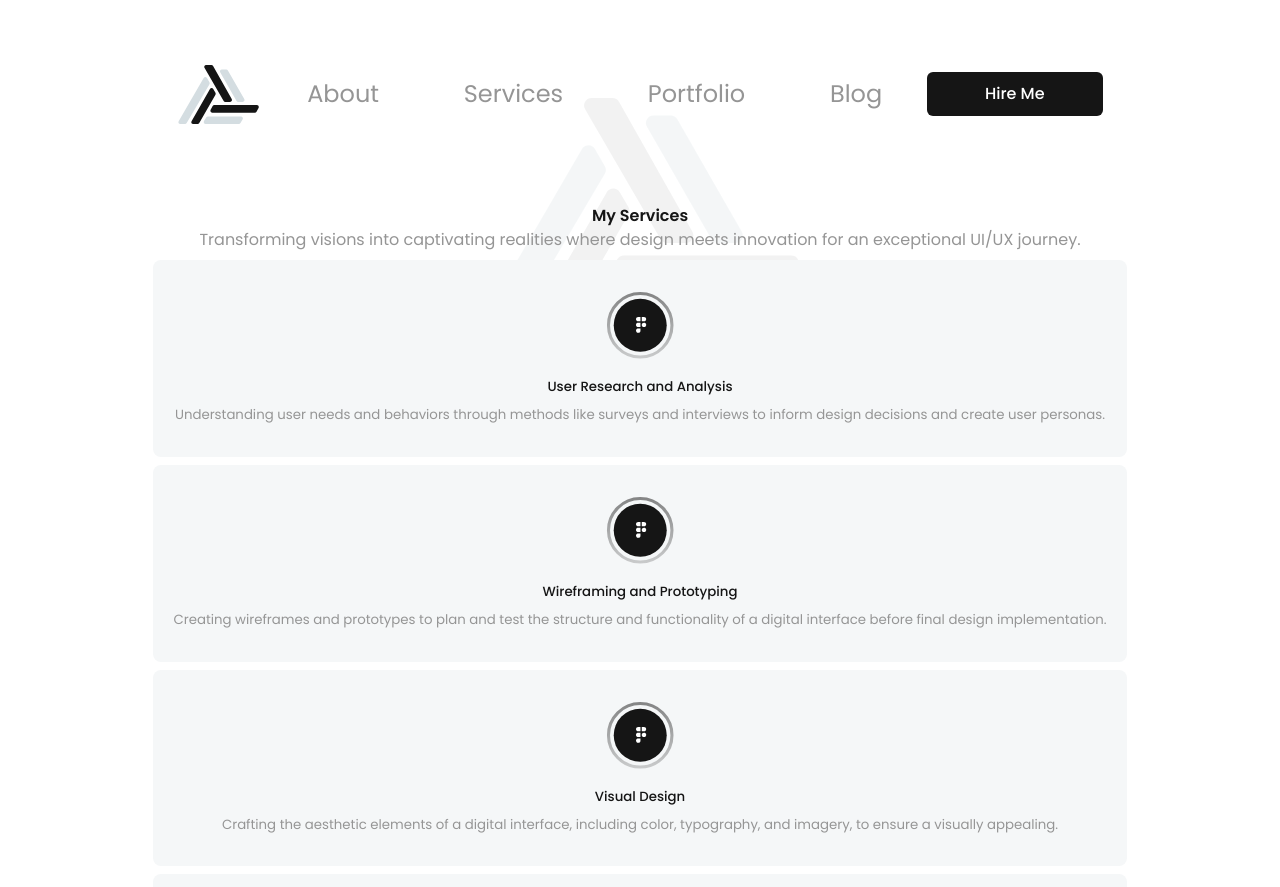
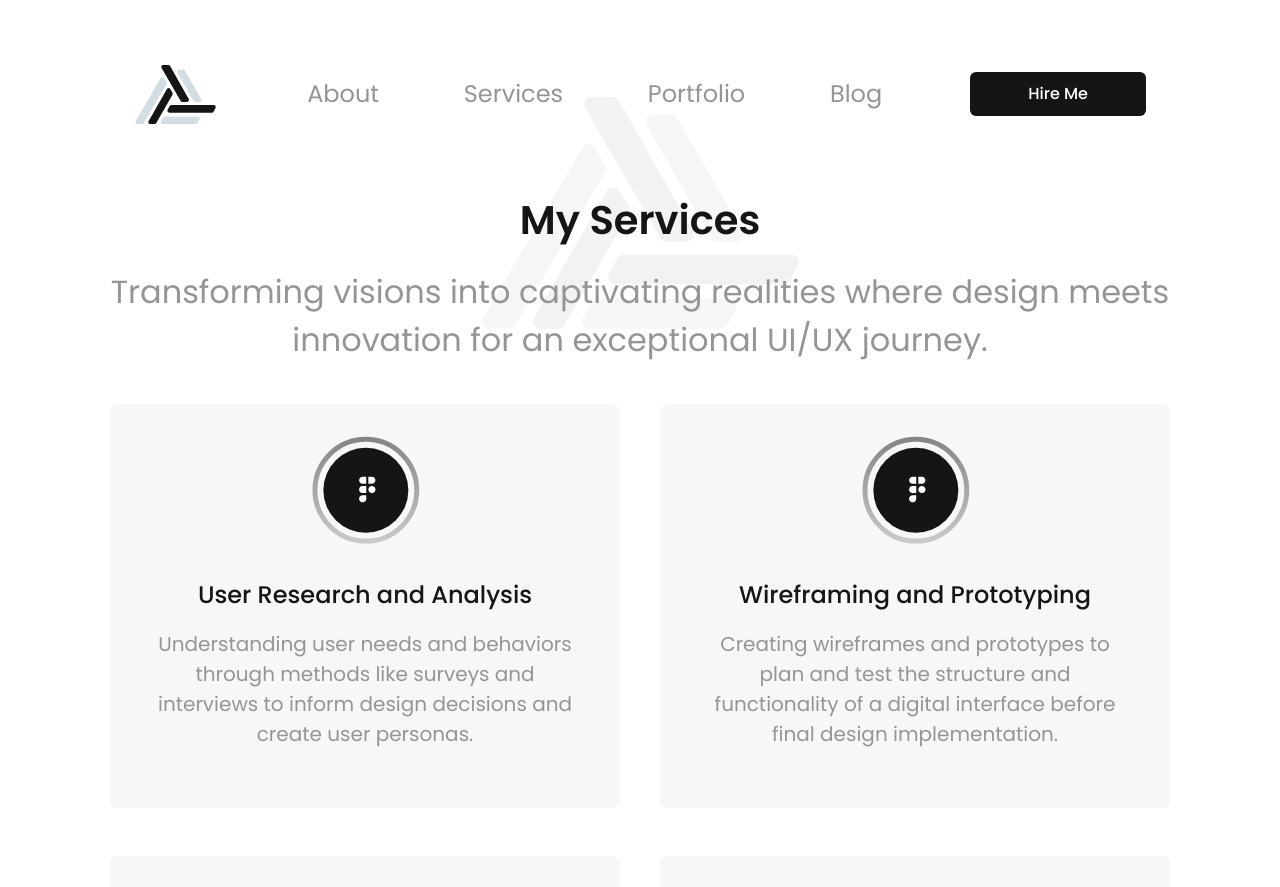
Before and after one commit to mmustaphak/ui-ux-portfolio, a React (Vite) app: page /services in a window 1280 px wide. Shown: the top 887 px of the page. Built offline with nearby package versions, Linux system fonts and the light colour scheme.

Commit message:
Styled my services component and section in the home page for larger screen sizes

```diff
--- a/src/components/Layout.jsx
+++ b/src/components/Layout.jsx
@@ -12,10 +12,10 @@ export default function Layout() {
     const year = new Date().getFullYear()
 
     return (
-        <div className="flex flex-col text-center text-grey bg-[url('src/assets/background-logo.svg')] bg-[position:center_4%] bg-no-repeat">
+        <div className="flex flex-col text-center text-grey bg-[url('src/assets/background-logo.svg')] bg-[position:center_4%] bg-no-repeat lg:px-[110px]">
 
 
-            <div className="max-w-[1110px] mx-auto">
+            <div className="max-w-[1220px] mx-auto">
                 <Header />
 
 
--- a/src/components/Services.jsx
+++ b/src/components/Services.jsx
@@ -4,15 +4,15 @@ const servicesDataArr = [
     { title: "User Research and Analysis", description: "Understanding user needs and behaviors through methods like surveys and interviews to inform design decisions and create user personas." },
     { title: "Wireframing and Prototyping", description: "Creating wireframes and prototypes to plan and test the structure and functionality of a digital interface before final design implementation." },
     { title: "Visual Design", description: "Crafting the aesthetic elements of a digital interface, including color, typography, and imagery, to ensure a visually appealing." },
-    { title: "Usability Testing and Iteration", description: "Crafting the aesthetic elements of a digital interface, including color, typography, and imagery, to ensure a visually appealing." },
     { title: "Usability Testing and Iteration", description: "Evaluating the effectiveness of a design through testing with real users, collecting feedback, and making iterative improvements." },
+
 ]
 
 const renderedServices = servicesDataArr.map(service => (
-    <div key={service.title} className="mt-2 py-8 px-5 rounded-lg bg-whitish">
-        <img className="mx-auto" src={figma} alt=" " />
-        <h2 className="font-medium text-[13.3px] text-black mt-[18px]">{service.title}</h2>
-        <p className="text-[13.3px] mt-2">{service.description}</p>
+    <div key={service.title} className="mt-2 py-8 px-5 max-w-[420px] rounded-lg bg-whitish lg:max-w-none  lg:px-[38px] lg:pt-8 lg:pb-[59px]">
+        <img className="mx-auto lg:size-[109px]" src={figma} alt=" " />
+        <h2 className="font-medium text-[13.3px] text-black mt-[18px] lg:mt-8 lg:text-[1.5rem]">{service.title}</h2>
+        <p className="text-[13.3px] mt-2 lg:mt-4 lg:text-[1.25rem]">{service.description}</p>
     </div>
 ))
 
@@ -20,9 +20,11 @@ const renderedServices = servicesDataArr.map(service => (
 export default function Services() {
     return (
         <>
-            <h1 className="text-black font-semibold">My Services</h1>
-            <p>Transforming visions into captivating realities where design meets innovation for an exceptional UI/UX journey.</p>
-            {renderedServices}
+            <h1 className="text-black font-semibold  md:text-2xl lg:text-[2.5rem]">My Services</h1>
+            <p className="mt-2 mx-auto max-w-[512px] md:max-w-[760px] md:text-xl md:leading-[normal] md:mt-4 lg:mt-8 lg:max-w-[1320px] lg:text-[2rem]">Transforming visions into captivating realities where design meets innovation for an exceptional UI/UX journey.</p>
+            <div className="grid mx-auto justify-center md:grid-cols-2 md:gap-5 mt-2 md:max-w-[700px] lg:max-w-none lg:gap-10 lg:mt-8">
+                {renderedServices}
+            </div>
         </>
     )
 }
--- a/src/pages/Home.jsx
+++ b/src/pages/Home.jsx
@@ -11,7 +11,7 @@ export default function Home() {
                 <button className="mt-6 px-[42px] py-1 rounded-[3.37px] text-[10px] text-white bg-black md:mt-7 lg:mt-8 md:text-xl md:py-[5px] md:px-[75px] md:rounded-md lg:py-[10px] lg:px-[150px] lg:text-2xl lg:rounded-lg">Let&apos;s Talk</button>
             </div>
 
-            <div className="mt-16">
+            <div className="mt-16 mx-auto lg:mt-[178px] ">
                 <Services />
             </div>
 
```
